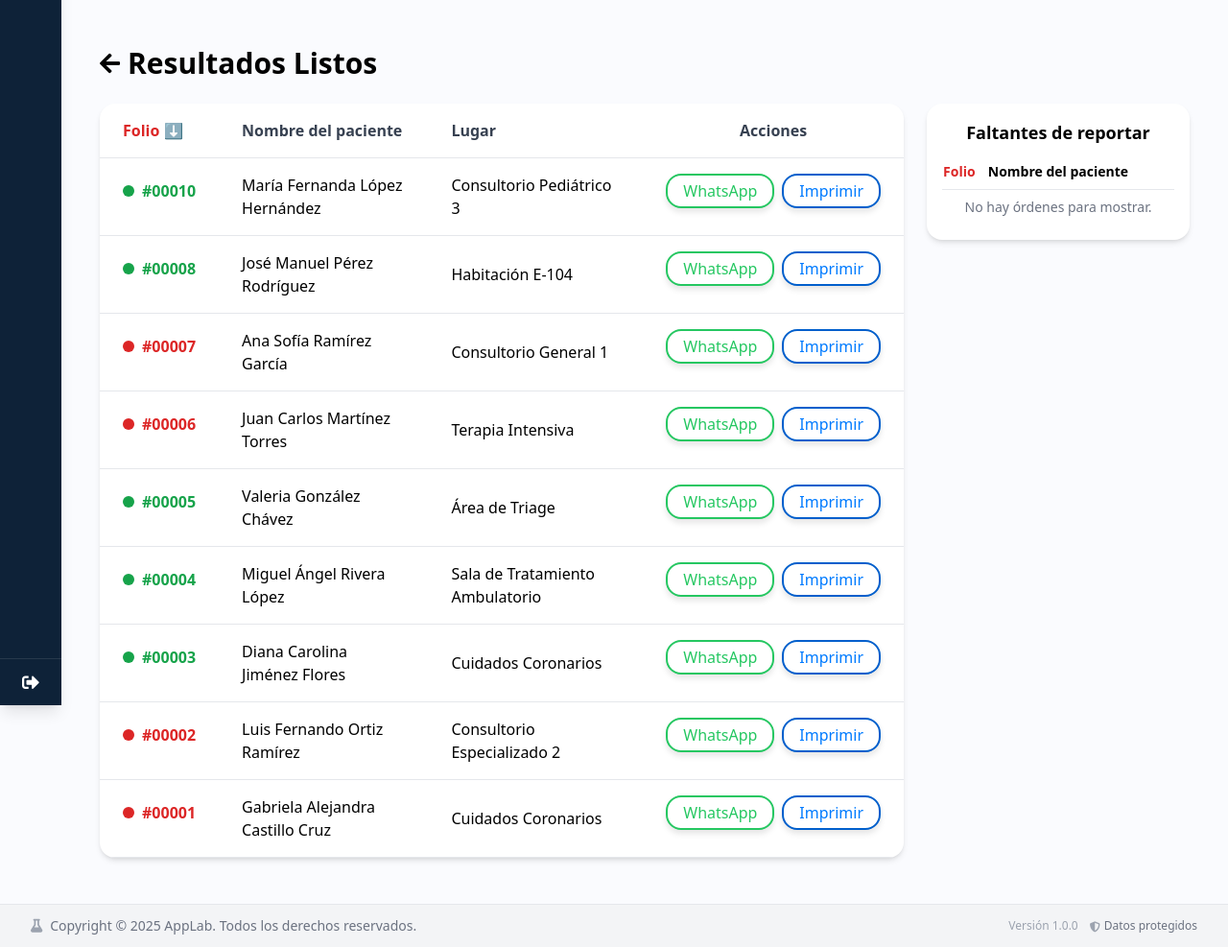
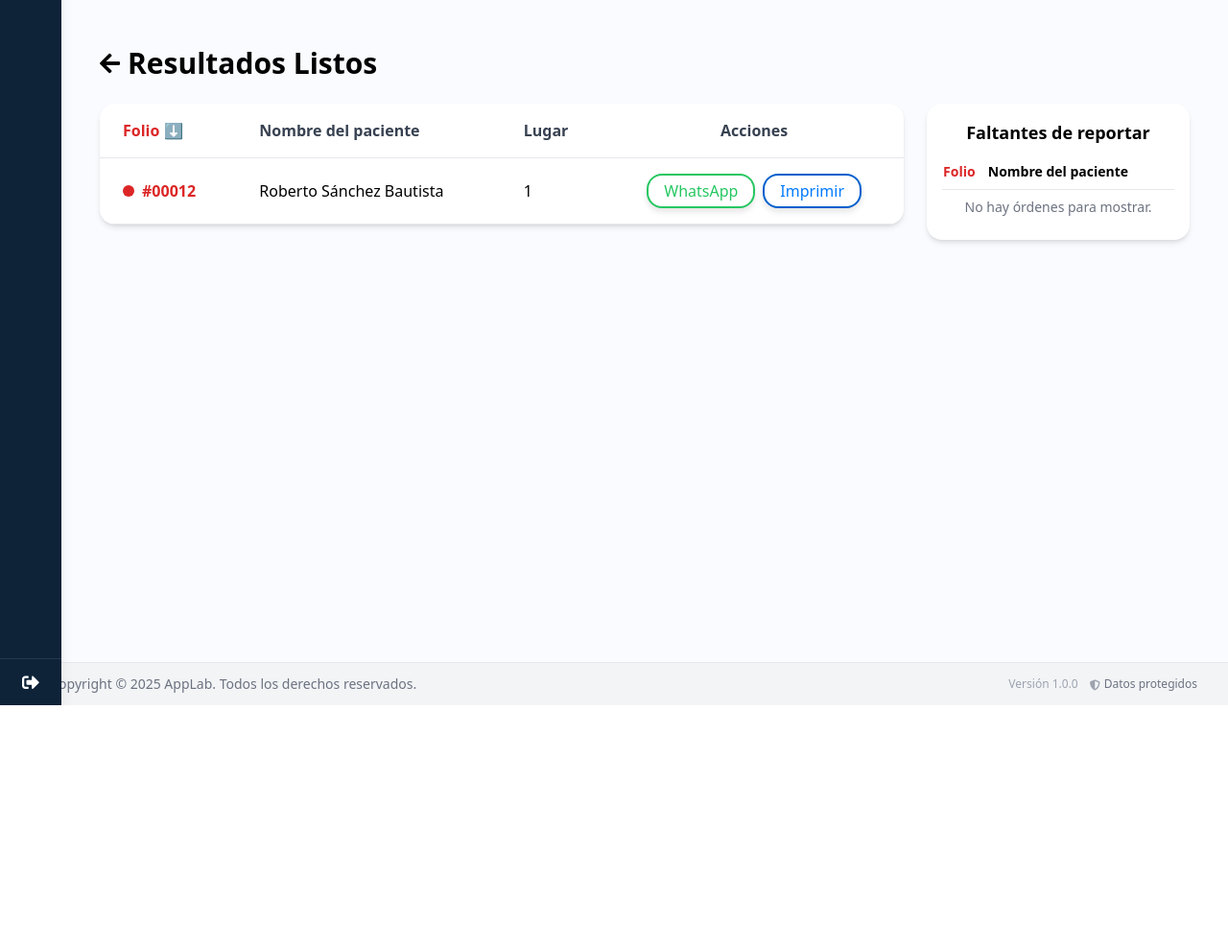
Before and after one commit to angel-pilo/applab, a Flask app: template templates/mostrador/listos.html in a window 1280 px wide. Shown: the part 65-1052 px from the top of the page at 96% size. After the commit the page ends 800 px from the top, so only its background shows below. Run offline with Flask 3, Linux system fonts and the light colour scheme; the template is opened without the code that fills it, so the values that code supplies are empty; parts of the project's set-up code (start-up, migrations or seed data) failed here and were passed over; some libraries are stand-ins or nearby versions.

Commit message:
fix: nose

```diff
--- a/templates/mostrador/listos.html
+++ b/templates/mostrador/listos.html
@@ -29,15 +29,7 @@
         </thead>
         <tbody>
           {% set pacientes = [
-            ("00010", "María Fernanda López Hernández", "Consultorio Pediátrico 3", "green"),
-            ("00008", "José Manuel Pérez Rodríguez", "Habitación E-104", "green"),
-            ("00007", "Ana Sofía Ramírez García", "Consultorio General 1", "red"),
-            ("00006", "Juan Carlos Martínez Torres", "Terapia Intensiva", "red"),
-            ("00005", "Valeria González Chávez", "Área de Triage", "green"),
-            ("00004", "Miguel Ángel Rivera López", "Sala de Tratamiento Ambulatorio", "green"),
-            ("00003", "Diana Carolina Jiménez Flores", "Cuidados Coronarios", "green"),
-            ("00002", "Luis Fernando Ortiz Ramírez", "Consultorio Especializado 2", "red"),
-            ("00001", "Gabriela Alejandra Castillo Cruz", "Cuidados Coronarios", "red")
+            ("00012", "Roberto Sánchez Bautista ", "1", "red"),
           ] %}
           {% for folio, nombre, lugar, color in pacientes %}
           <tr class="border-b">
```
